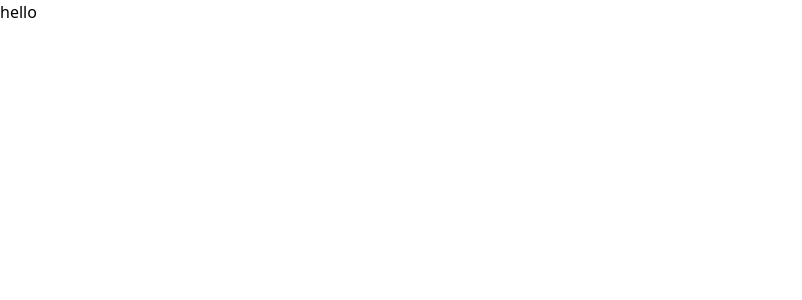
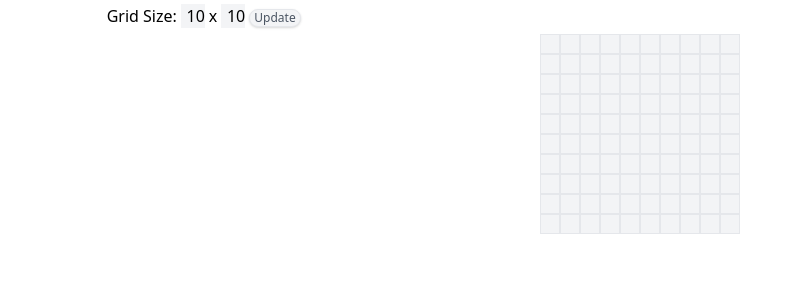
Before and after one commit to houserjohn/path, a React (Create React App) app: page / in a window 1280 px wide. Shown: the top 300 px of the page, without its empty margins (0-802 px from the left). Built offline with nearby package versions, Linux system fonts and the light colour scheme.

Commit message:
customizable grid

```diff
--- a/package.json
+++ b/package.json
@@ -17,6 +17,7 @@
     "react-dom": "^17.0.2",
     "react-redux": "^7.2.5",
     "react-scripts": "4.0.3",
+    "redux-devtools-extension": "^2.13.9",
     "typescript": "~4.1.5"
   },
   "scripts": {
--- a/src/Components/Path.tsx
+++ b/src/Components/Path.tsx
@@ -1,6 +1,10 @@
+import Toolbar from './Toolbar';
+import Visualizer from './Visualizer';
+
 const Path = () => (
-    <div className="">
-        hello
+    <div className=" h-screen">
+        <Toolbar/>
+        <Visualizer/>
     </div>
 );
 
--- /dev/null
+++ b/src/Components/Tile.tsx
@@ -0,0 +1,27 @@
+import { useSelector } from "react-redux";
+
+// W: wall, P: path
+
+interface Redux_Store_Interface {
+    grid: any[],
+    tile_size: number,
+}
+
+interface Tile_Props {
+    children: string,
+}
+
+const Tile = (props: Tile_Props) => {
+    //const grid: any[] = useSelector((state: Redux_Store_Interface) => state.grid);
+    const tile_size: number = useSelector((state: Redux_Store_Interface) => state.tile_size);
+
+    return (
+        <div className={`w-${tile_size.toString()} h-${tile_size.toString()} bg-gray-100 inline-block border border-gray`} >
+                <div className="flex justify-center items-center opacity-0 cursor-default" style={{width: "100%", height: "100%"}}>
+                    a
+                </div>
+        </div>
+    );
+};
+
+export default Tile;
--- /dev/null
+++ b/src/Components/Toolbar.tsx
@@ -0,0 +1,74 @@
+import React, { useState, useRef } from 'react';
+import { useSelector } from "react-redux";
+import store from '../store';
+
+interface Redux_Store_Interface {
+    grid: any[]
+}
+
+// function is from https://stackoverflow.com/questions/175739/built-in-way-in-javascript-to-check-if-a-string-is-a-valid-number
+// only positive whole numbers are allowed
+function isNumeric(value: string) {
+    return /^\d+$/.test(value);
+}
+
+function isPositiveWholeNumber(value: string) {
+    return isNumeric(value) && value !== "0"
+}
+
+const Toolbar = () => {
+    const grid: any[] = useSelector((state: Redux_Store_Interface) => state.grid);
+    const [rows, setRows] = useState(grid.length.toString());
+    const [cols, setCols] = useState(grid[0].length.toString());
+    const rowInput = useRef<any>(null);
+    const colInput = useRef<any>(null);
+
+
+    const rowSizeChange = (e: any) => {
+        const input = e.target.value;
+        setRows(input);
+    }
+
+    const colSizeChange = (e: any) => {
+        const input = e.target.value;
+        setCols(input);
+    }
+
+    const onGridUpdate = () => {
+        if (isPositiveWholeNumber(rows) && isPositiveWholeNumber(cols)  ) {
+            // update the store
+            let new_grid: any[] = []
+            for (let r = 0; r < parseInt(rows); r++) {
+                new_grid.push([]);
+                for (let c = 0; c < parseInt(cols); c++) {
+                    new_grid[new_grid.length-1].push({});
+                }
+            }
+
+            store.dispatch({
+                type: "path/set_grid",
+                payload: new_grid,
+            });
+        } else {
+            // return the rows and cols inputs back to their store values
+            rowInput.current!.value = grid.length.toString();
+            colInput.current!.value = grid[0].length.toString();
+        }
+    }
+
+    return (
+        <div className="h-8 py-1">
+            <div className="w-10/12 m-auto ">
+                <div className="inline-block">
+                    Grid Size:
+                </div>
+                <input onChange={(e: any) => rowSizeChange(e)} ref={rowInput} className="inline-block text-right w-6 mx-1 bg-gray-100" defaultValue={grid.length} />
+                x
+                <input onChange={(e: any) => colSizeChange(e)} ref={colInput} className="inline-block text-right w-6 mx-1 bg-gray-100" defaultValue={grid[0].length}/>
+                <button onClick={onGridUpdate} className="bg-gray-100 rounded-full px-1 text-xs font-medium text-gray-600 border shadow inline-block w-auto m-auto hover:bg-gray-200 ">Update</button>
+            </div>
+        </div>
+    );
+};
+
+export default Toolbar;
--- /dev/null
+++ b/src/Components/Visualizer.tsx
@@ -0,0 +1,32 @@
+import { useSelector } from "react-redux";
+
+import Tile from "./Tile";
+
+interface Redux_Store_Interface {
+    grid: any[],
+    tile_size: number,
+}
+
+
+const Visualizer = () => {
+    const grid: any[] = useSelector((state: Redux_Store_Interface) => state.grid);
+    const tile_size: number = useSelector((state: Redux_Store_Interface) => state.tile_size);
+
+    return (
+        <div className="text-center">
+                {
+                    grid.map((tiles: any[], row: number) => (
+                        <div key={row} className={`h-${tile_size}`}>
+                            {
+                            tiles.map((tile: any, col: number) => (
+                                <Tile key={col}> hello </Tile>
+                            ))
+                            }
+                        </div>
+                    ))
+                }
+        </div>
+    );
+};
+
+export default Visualizer;
--- a/src/index.tsx
+++ b/src/index.tsx
@@ -2,12 +2,15 @@ import React from 'react';
 import ReactDOM from 'react-dom';
 import './index.css';
 import { Provider } from 'react-redux';
+import store from './store';
 import * as serviceWorker from './serviceWorker';
 import Path from "./Components/Path";
 
 ReactDOM.render(
   <React.StrictMode>
+    <Provider store={store}>
       <Path/>
+    </Provider>
   </React.StrictMode>,
   document.getElementById('root')
 );
--- /dev/null
+++ b/src/store.tsx
@@ -0,0 +1,58 @@
+import { createStore } from "redux";
+import { composeWithDevTools } from "redux-devtools-extension";
+
+const reducer = (
+  state: {
+    grid: any[],
+    tile_size: number,
+
+  },
+  action: { type: string; payload: any }
+) => {
+  // The reducer normally looks at the action type field to decide what happens
+  switch (action.type) {
+    // Do something here based on the different types of actions
+    case "path/set_grid": {
+      // sets the grid
+    return {
+        ...state,
+        grid: action.payload,
+      };
+    }
+
+    case "path/set_tile_size": {
+      // updates the size of tiles
+      return {
+        ...state,
+        tile_size: action.payload,
+      };
+    }
+
+    default:
+      // If this reducer doesn't recognize the action type, or doesn't
+      // care about this specific action, return the existing state unchanged
+      return state;
+  }
+};
+
+const store = createStore(
+  reducer as any,
+  {
+    grid: [
+        [{}, {}, {}, {}, {}, {}, {}, {}, {}, {}],
+        [{}, {}, {}, {}, {}, {}, {}, {}, {}, {}],
+        [{}, {}, {}, {}, {}, {}, {}, {}, {}, {}],
+        [{}, {}, {}, {}, {}, {}, {}, {}, {}, {}],
+        [{}, {}, {}, {}, {}, {}, {}, {}, {}, {}],
+        [{}, {}, {}, {}, {}, {}, {}, {}, {}, {}],
+        [{}, {}, {}, {}, {}, {}, {}, {}, {}, {}],
+        [{}, {}, {}, {}, {}, {}, {}, {}, {}, {}],
+        [{}, {}, {}, {}, {}, {}, {}, {}, {}, {}],
+        [{}, {}, {}, {}, {}, {}, {}, {}, {}, {}],
+    ],
+    tile_size: 5,
+  },
+  composeWithDevTools()
+);
+
+export default store;
```
Also changed, not shown: 2 other files (tests, documents, lock files or other folders).
